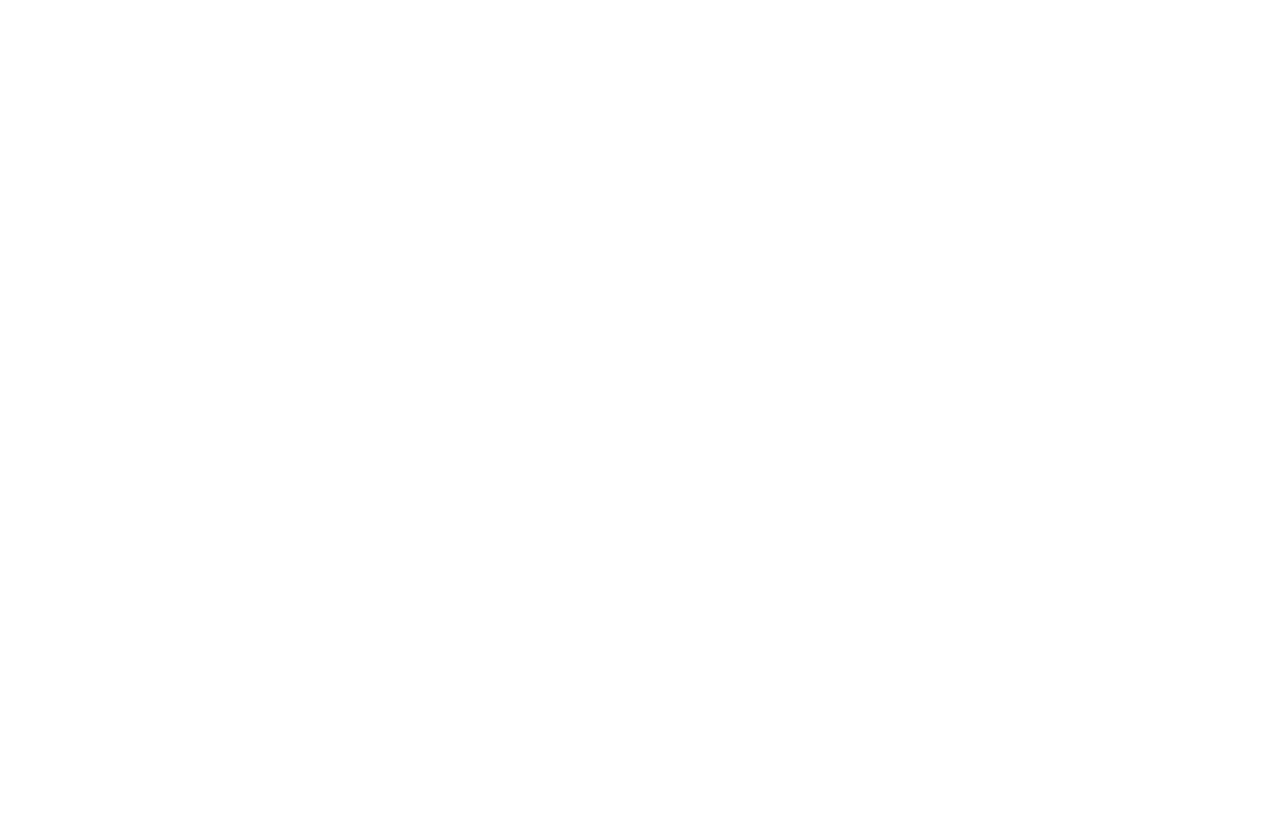
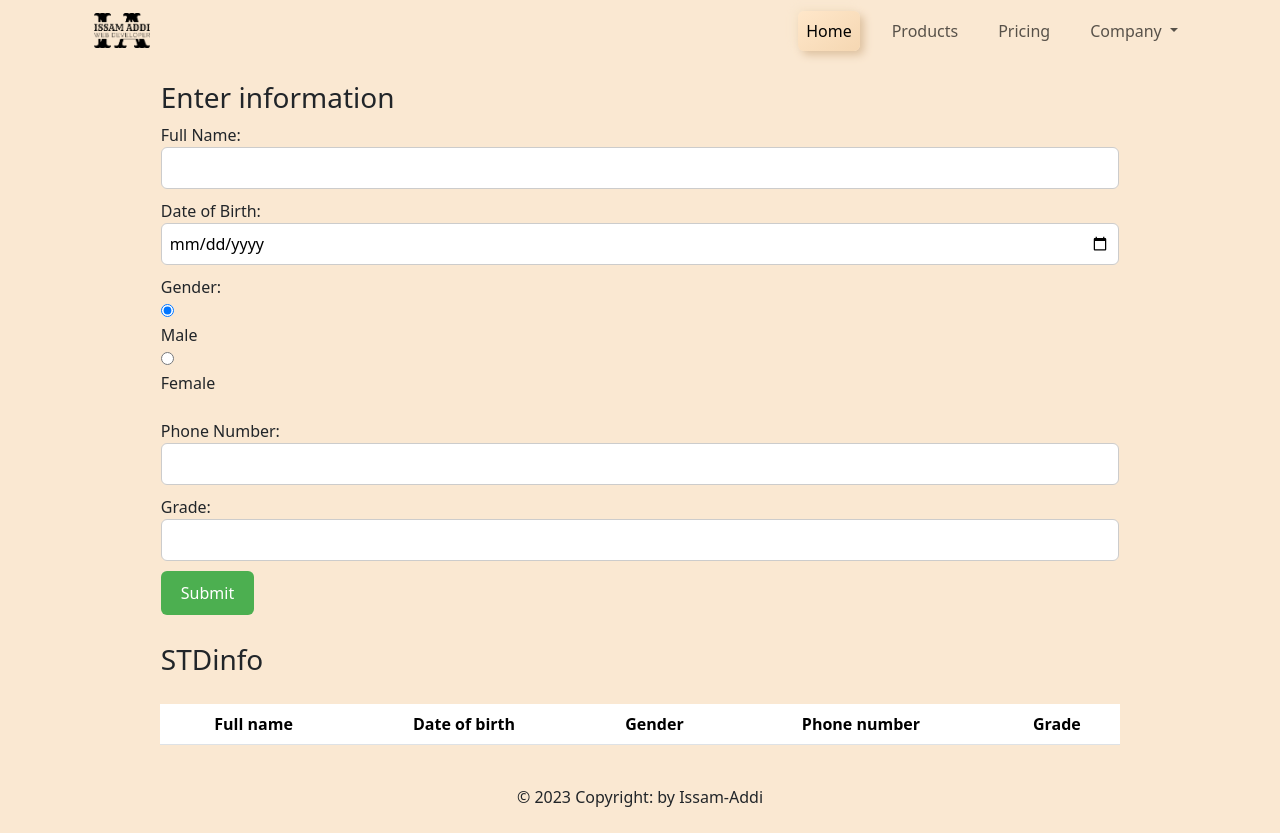
Before and after one commit to Issam-Addi/school-system, a plain HTML site: page index.html in a window 1280 px wide. Before the commit the page ends 800 px from the top, so only its background shows below. Drawn offline with nearby package versions, Linux system fonts and the light colour scheme.

Commit message:
DOM-Task

```diff
--- a/app.js
+++ b/app.js
@@ -0,0 +1,33 @@
+let mainForm = document.getElementById("main-form")
+mainForm.addEventListener("submit", function(event) {
+    event.preventDefault();
+    const userName = event.target.full_name.value;
+    const userAge = event.target.date_of_birth.value;
+    const userGender = event.target.gender.checked ? event.target.gender.value : "Female";
+    const userphone = event.target.phone_number.value;
+    const userGrade = event.target.grade.value;
+    let mainTableBody = document.getElementById("info");
+    let row = document.createElement("tr");
+
+        //////// fill tabel way A
+    // row.innerHTML = `<td>${userName}</td><td>${userAge}</td><td>${userGender}</td><td>${userphone}</td><td>${userGrade}</td>`;
+
+        //////// fill table way B
+    let cell1 = document.createElement("td");
+    cell1.textContent = userName;
+    row.appendChild(cell1);
+    let cell2 = document.createElement("td");
+    cell2.textContent = userAge;
+    row.appendChild(cell2);
+    let cell3 = document.createElement("td");
+    cell3.textContent = userGender;
+    row.appendChild(cell3);
+    let cell4 = document.createElement("td");
+    cell4.textContent = userphone;
+    row.appendChild(cell4);
+    let cell5 = document.createElement("td");
+    cell5.textContent = userGrade;
+    row.appendChild(cell5);
+    mainTableBody.appendChild(row);
+    mainForm.reset();
+})
--- a/index.html
+++ b/index.html
@@ -1,5 +1,6 @@
 <!DOCTYPE html>
 <html lang="en">
+
 <head>
     <link href="https://cdn.jsdelivr.net/npm/bootstrap@5.3.0-alpha1/dist/css/bootstrap.min.css" rel="stylesheet"
         integrity="sha384-GLhlTQ8iRABdZLl6O3oVMWSktQOp6b7In1Zl3/Jr59b6EGGoI1aFkw7cmDA6j6gD" crossorigin="anonymous" />
@@ -9,12 +10,102 @@
     <meta name="viewport" content="width=device-width, initial-scale=1.0">
     <title>School system</title>
 </head>
+
 <body>
+    <!-- start header -->
+    <header>
+        <nav class="navbar navbar-expand-sm navbar-denger neubar">
+            <div class="container">
+                <a class="navbar-brand" href="#"><img src="image/issam-addi-logo.png" height="35" /></a>
+                <button class="navbar-toggler" type="button" data-bs-toggle="collapse"
+                    data-bs-target="#navbarNavDropdown" aria-controls="navbarNavDropdown" aria-expanded="false"
+                    aria-label="Toggle navigation">
+                    <span class="navbar-toggler-icon"></span>
+                </button>
+                <div class=" collapse navbar-collapse" id="navbarNavDropdown">
+                    <ul class="navbar-nav ms-auto ">
+                        <li class="nav-item">
+                            <a class="nav-link mx-2 active" aria-current="page" href="#">Home</a>
+                        </li>
+                        <li class="nav-item">
+                            <a class="nav-link mx-2" href="#">Products</a>
+                        </li>
+                        <li class="nav-item">
+                            <a class="nav-link mx-2" href="#">Pricing</a>
+                        </li>
+                        <li class="nav-item dropdown">
+                            <a class="nav-link mx-2 dropdown-toggle" href="#" id="navbarDropdownMenuLink" role="button"
+                                data-bs-toggle="dropdown" aria-expanded="false">
+                                Company
+                            </a>
+                            <ul class="dropdown-menu" aria-labelledby="navbarDropdownMenuLink">
+                                <li><a class="dropdown-item" href="#">Blog</a></li>
+                                <li><a class="dropdown-item" href="#">About Us</a></li>
+                                <li><a class="dropdown-item" href="#">Contact us</a></li>
+                            </ul>
+                        </li>
+                    </ul>
+                </div>
+            </div>
+        </nav>
+    </header>
+    <!-- end header -->
+
+    <!-- start mainBody -->
+    <main>
+        <!-- start form -->
+        <section class="formDesgin">
+            <form id="main-form">
+                <h3>Enter information</h3>
+                <label for="full-name">Full Name:</label>
+                <input type="text" id="full-name" name="full_name" class="inputForm" required>
+                <label for="date-of-birth">Date of Birth:</label>
+                <input type="date" id="date-of-birth" name="date_of_birth" class="inputForm" required>
+                <label for="gender">Gender:</label>
+                <input type="radio" id="male" name="gender" value="male" checked>
+                <label for="male">Male</label>
+                <input type="radio" id="female" name="gender" value="female">
+                <label for="female">Female</label><br>
+                <label for="phone-number">Phone Number:</label>
+                <input type="number" id="phone-number" name="phone_number" class="inputForm" required>
+                <label for="grade">Grade:</label>
+                <input type="text" id="grade" name="grade" class="inputForm" required>
+                <input type="submit" value="Submit" class="SubmitForm">
+                <h3 class="stdInfo">STDinfo</h3>
+            </form>
+        </section>
+        <!-- end form -->
+        <!-- start result -->
+        <section class="table-responsive-md alignitems">
+            <table class="table table-striped table-hover tableWidth">
+                <thead>
+                    <tr>
+                        <th>Full name</th>
+                        <th>Date of birth</th>
+                        <th>Gender</th>
+                        <th>Phone number</th>
+                        <th>Grade</th>
+                    </tr>
+                </thead>
+                <tbody  id="info">
+                </tbody>
+            </table>
+        </section>
+        <!-- end result -->
+    </main>
+    <!-- end mainBody -->
+
+    <!-- start footer -->
+    <footer class="d-flex p-4 justify-content-center">
+        © 2023 Copyright: by Issam-Addi
+    </footer>
+    <!-- end footer -->
 
     <script src="higherOrderFunction.js"></script>
     <script src="app.js"></script>
     <script src="https://cdn.jsdelivr.net/npm/bootstrap@5.3.0-alpha1/dist/js/bootstrap.bundle.min.js"
-    integrity="sha384-w76AqPfDkMBDXo30jS1Sgez6pr3x5MlQ1ZAGC+nuZB+EYdgRZgiwxhTBTkF7CXvN" crossorigin="anonymous">
-    </script>
+        integrity="sha384-w76AqPfDkMBDXo30jS1Sgez6pr3x5MlQ1ZAGC+nuZB+EYdgRZgiwxhTBTkF7CXvN" crossorigin="anonymous">
+        </script>
 </body>
+
 </html>
--- a/style.css
+++ b/style.css
@@ -0,0 +1,67 @@
+body{
+    background: #fae8d2;;
+}
+.nav-item .active {
+    border-radius: 6px;
+    background: linear-gradient(145deg, #ffe7ca, #f5d7b2);
+    box-shadow: 4px 4px 8px #ddc1a0,
+        -4px -4px 8px #f7e5cc;
+}
+.neubar .dropdown-menu a:hover {
+    color: #454545
+}
+.neubar .nav-item {
+    margin: auto 4px;
+}
+.neubar a {
+    padding-left: 12px;
+    padding-right: 12px;
+}
+.neubar .dropdown-menu {
+    background: #545454
+}
+a.navbar-brand {
+    color: #454545
+}
+.tableWidth {
+    width: 75%;
+}
+.alignitems {
+    text-align: center;
+    display: flex;
+    justify-content: center;
+}
+.formDesgin{
+    display: flex;
+    justify-content: center;
+}
+form {
+    width: 78%;
+    padding: 20px;
+}
+label {
+    display: flex;
+}
+.inputForm,
+select {
+    width: 100%;
+    padding: 8px;
+    border: 1px solid #ccc;
+    border-radius: 6px;
+    box-sizing: border-box;
+    margin-bottom: 10px;
+}
+.SubmitForm {
+    background-color: #4CAF50;
+    color: white;
+    padding: 10px 20px;
+    border: none;
+    border-radius: 6px;
+    cursor: pointer;
+}
+.SubmitForm:hover {
+    background-color: #45a049;
+}
+.stdInfo{
+    margin-top: 1em;
+}
```
Also changed, not shown: image/issam-addi-logo.png (added).
